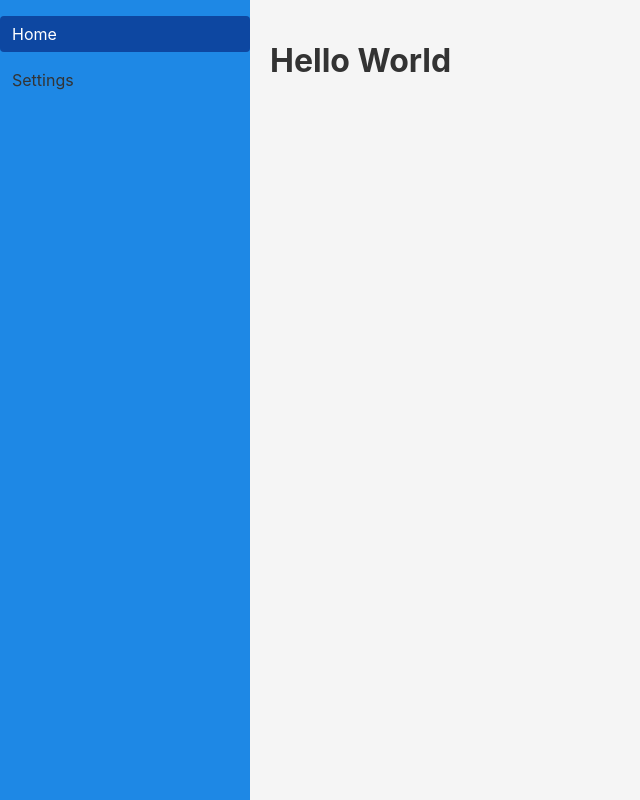
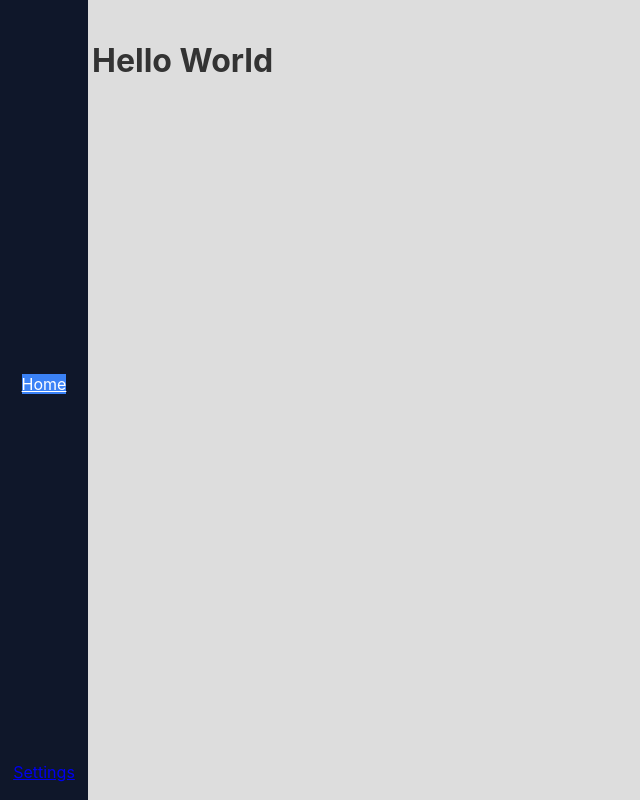
Before and after one commit to MrCorba/FocusPoint, a Vue app in the folder FocusPointClient/: page / in a window 1280 px wide. Shown: the whole page, without its empty margins (0-640 px from the left). Built offline with nearby package versions, Linux system fonts and the light colour scheme.

Commit message:
First step sidebar

```diff
--- a/FocusPointClient/src/App.vue
+++ b/FocusPointClient/src/App.vue
@@ -1,15 +1,13 @@
 <script setup lang="ts">
 import { RouterLink, RouterView } from 'vue-router'
+import NavBar from './components/NavBar.vue';
 </script>
 
 <template>
   <div class="app-container">
-    <nav class="sidebar">
-      <ul>
-        <li><RouterLink to="/">Home</RouterLink></li>
-        <li><RouterLink to="/settings">Settings</RouterLink></li>
-      </ul>
-    </nav>
+    <aside class="sidebar">
+      <NavBar />
+    </aside>
     <main class="content">
       <RouterView />
     </main>
@@ -22,46 +20,27 @@ import { RouterLink, RouterView } from 'vue-router'
 .app-container {
   display: flex;
   height: 100vh;
-  margin: 0;
-  padding: 0;
 }
 
 .sidebar {
-  width: 250px;
-  background-color: $color-primary;
-  color: $color-primary-text;
-}
-
-
-.sidebar ul {
-  list-style: none;
-  padding: 0;
-}
-
-.sidebar li {
-  margin-bottom: 10px;
-}
-
-.sidebar a {
-  text-decoration: none;
-  color: #333;
-  padding: 8px 12px;
-  display: block;
-  border-radius: 4px;
-}
-
-.sidebar a:hover {
-  background-color: $color-primary-hover;
-}
-
-.sidebar a.router-link-active {
-  background-color: $color-primary-active;
-  color: $color-primary-text;
+  width: $sidebar-width;
+  background: $sidebar-color-background;
+  color: $sidebar-color-text;
+  display: flex;
+  flex-direction: column;
+  align-items: center;
+  padding: 14px 8px;
+  gap: 8px;
+  position: fixed;
+  left: 0;
+  top: 0;
+  bottom: 0;
 }
 
 .content {
   flex: 1;
   padding: 20px;
   overflow-y: auto;
+  margin-left: $sidebar-width;
 }
 </style>
--- /dev/null
+++ b/FocusPointClient/src/components/NavBar.vue
@@ -0,0 +1,39 @@
+<script setup lang="ts">
+import { RouterLink } from 'vue-router'
+</script>
+
+<template>
+    <nav class="nav-main">
+        <RouterLink to="/">Home</RouterLink>
+    </nav>
+
+    <nav class="nav-bottom">
+        <RouterLink to="/settings">Settings</RouterLink>
+    </nav>
+</template>
+
+<style scoped lang="scss">
+@use '../styles/_variables.scss' as *;
+
+.nav-main {
+    flex: 1 1 auto;
+    display: flex;
+    flex-direction: column;
+    justify-content: center;
+    gap: 12px;
+    ;
+    align-items: center;
+    width: 100%;
+}
+
+.nav-bottom {
+    align-self: center;
+    margin-bottom: 4px;
+}
+
+
+a.router-link-active {
+    background-color: $color-primary;
+    color: $color-primary-text;
+}
+</style>
--- a/FocusPointClient/src/styles/_variables.scss
+++ b/FocusPointClient/src/styles/_variables.scss
@@ -1,22 +1,13 @@
-$color-primary: #1E88E5;
+$color-primary: #3B82F6;
 $color-primary-text: #FFFFFF;
-$color-primary-hover: #1565C0;
-$color-primary-active: #0D47A1;
+$color-primary-hover: #60A5FA;
+$color-primary-active: #2563EB;
 
-$app-background-color: #F5F5F5;
+$app-background-color: #ddd;
 
-
-
-
-$color-accent: #43A047;
-$color-error: #E53935;
+$sidebar-color-background: #0f172a;
+$sidebar-color-text: #E2E8F0;
+$sidebar-width: 72px;
 
 $font-family-primary: 'Inter', 'Roboto', sans-serif;
-
-$font-size-h1: 32px;
-$font-size-h2: 24px;
-$font-size-h3: 18px;
 $font-size-body: 16px;
-$font-size-caption: 14px;
-
-$spacing-unit: 8px;
--- a/FocusPointClient/src/styles/main.scss
+++ b/FocusPointClient/src/styles/main.scss
@@ -5,20 +5,5 @@ body {
   font-size: $font-size-body;
   color: #000;
   background-color: $app-background-color;
-  margin: 0;;
+  margin: 0;
 }
-
-h1 {
-  font-size: $font-size-h1;
-  font-weight: bold;
-}
-
-h2 {
-  font-size: $font-size-h2;
-  font-weight: bold;
-}
-
-h3 {
-  font-size: $font-size-h3;
-  font-weight: bold;
-}
```
